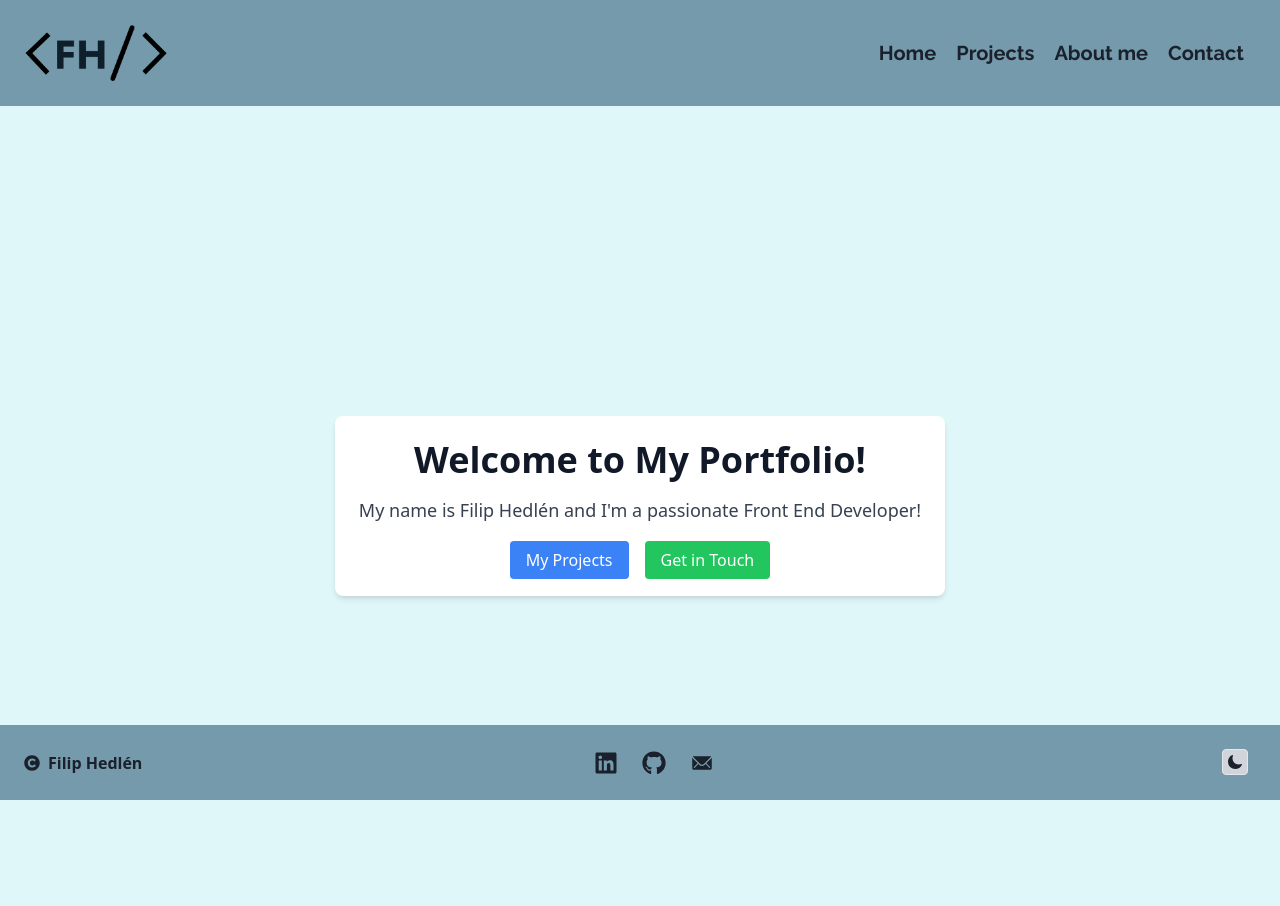
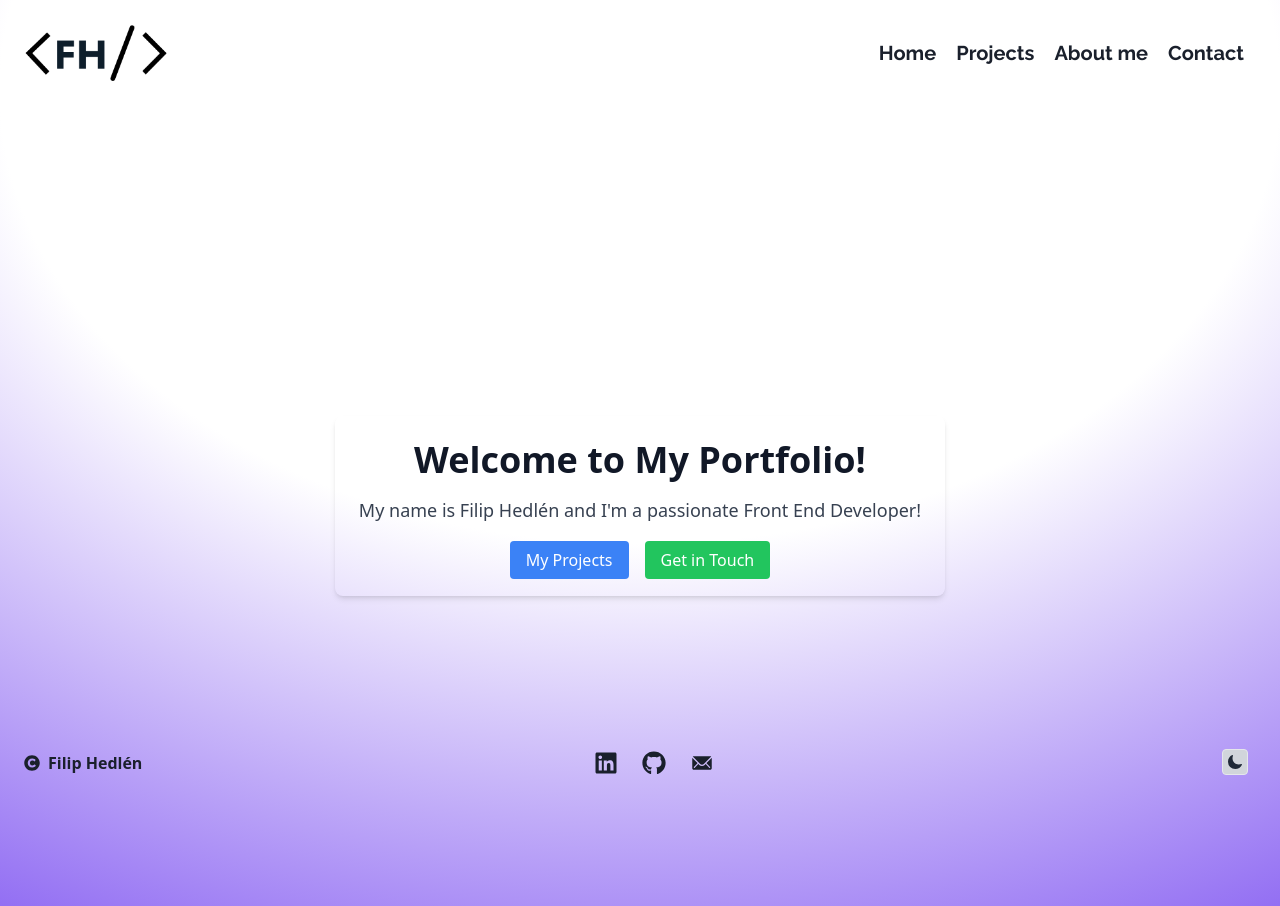
Before and after one commit to FilipHedlen/Portfolio-new, a React (Vite) app in the folder Portfolio-new/: page / in a window 1280 px wide. Built offline with nearby package versions, Linux system fonts and the light colour scheme.

Commit message:
Background changes and config

```diff
--- a/Portfolio-new/src/components/Footer/Footer.tsx
+++ b/Portfolio-new/src/components/Footer/Footer.tsx
@@ -4,7 +4,7 @@ import DarkModeToggle from "../DarkMode/DarkModeToggle";
 
 const Footer = () => {
   return (
-    <footer className="bg-header/footer dark:bg-header/footer-dark font-bold p-6 fixed bottom-0 w-full flex justify-between items-center">
+    <footer className="font-bold p-6 fixed bottom-0 w-full flex justify-between items-center dark:bg-slate-950">
       <div className="text-dark-grey dark:text-light-grey flex items-center">
         <FaCopyright className="mr-2" /> Filip Hedlén
       </div>
--- a/Portfolio-new/src/components/Header/Header.tsx
+++ b/Portfolio-new/src/components/Header/Header.tsx
@@ -4,7 +4,7 @@ import DesktopNavMenu from '../Menu/Desktop/DesktopNav';
 
 const Header = () => {
   return (
-    <header className="p-4 bg-header/footer dark:bg-header/footer-dark">
+    <header className="p-4">
       <div className="container mx-auto flex justify-between items-center">
         <Link to="/">
           <img
--- a/Portfolio-new/src/components/Hero/HeroSection.tsx
+++ b/Portfolio-new/src/components/Hero/HeroSection.tsx
@@ -2,8 +2,8 @@ import { Link } from 'react-router-dom';
 
 export const HeroSection = () => {
   return (
-    <div className="min-h-screen bg-gradient-to-b from-light-blue-400 via-white to-light-green-200 dark:from-gray-900 dark:via-gray-800 dark:to-gray-900 flex items-center justify-center">
-      <div className="text-center p-6 bg-white dark:bg-gray-800 rounded-lg shadow-md">
+    <div className="min-h-screen flex items-center justify-center">
+      <div className="text-center p-6 rounded-lg shadow-md">
         <h1 className="text-4xl font-bold text-gray-900 dark:text-gray-100 mb-4">
           Welcome to My Portfolio!
         </h1>
--- a/Portfolio-new/src/components/PageLayout/Layout.tsx
+++ b/Portfolio-new/src/components/PageLayout/Layout.tsx
@@ -3,13 +3,30 @@ import Header from '../Header/Header';
 import Footer from '../Footer/Footer';
 
 const Layout = () => {
-    return (
-        <div className="min-h-screen bg-primary-light dark:bg-gray-900 text-dark-grey dark:text-light-grey">
-          <Header />
-          <Outlet />
-          <Footer />
+  return (
+    <div className="relative h-full w-full overflow-hidden">
+
+      {/* Light and Dark Backgrounds */}
+      <div className="absolute inset-0 -z-10 h-full w-full bg-white dark:bg-slate-950">
+
+        {/* Light Mode Radial Gradient */}
+        <div className="absolute inset-0 h-full w-full bg-[radial-gradient(125%_125%_at_50%_10%,_#fff_40%,_#63e_100%)] dark:hidden"></div>
+
+        {/* Dark Mode Radial Gradients */}
+        <div className="absolute bottom-0 left-[-20%] top-[-10%] h-[500px] w-[500px] rounded-full hidden dark:block">
+          <div className="h-full w-full bg-[radial-gradient(circle_farthest-side,rgba(255,0,182,.15),rgba(255,255,255,0))]"></div>
         </div>
-    );
+
+        <div className="absolute bottom-0 right-[-20%] top-[-10%] h-[500px] w-[500px] rounded-full hidden dark:block">
+          <div className="h-full w-full bg-[radial-gradient(circle_farthest-side,rgba(255,0,182,.15),rgba(255,255,255,0))]"></div>
+        </div>
+      </div>
+
+      <Header />
+      <Outlet />
+      <Footer />
+    </div>
+  );
 };
 
 export default Layout;
--- a/Portfolio-new/tailwind.config.js
+++ b/Portfolio-new/tailwind.config.js
@@ -3,7 +3,7 @@ export default {
   content: [
     "./src/**/*.{js,ts,jsx,tsx,mdx}",
   ],
-  darkMode: "class",
+  darkMode: "class", // Enable dark mode using a class
   theme: {
     extend: {
       colors: {
@@ -39,6 +39,10 @@ export default {
         slideIn: 'slideIn 0.5s ease-in-out forwards',
         slideOut: 'slideOut 0.5s ease-in-out forwards',
       },
+      backgroundImage: {
+        'light-bg': 'radial-gradient(125% 125% at 50% 10%, #fff 40%, #63e 100%)',
+        'dark-bg': 'radial-gradient(circle farthest-side, rgba(255,0,182,0.15), rgba(255,255,255,0))',
+      },
     },
   },
   plugins: [require('daisyui')],
```
